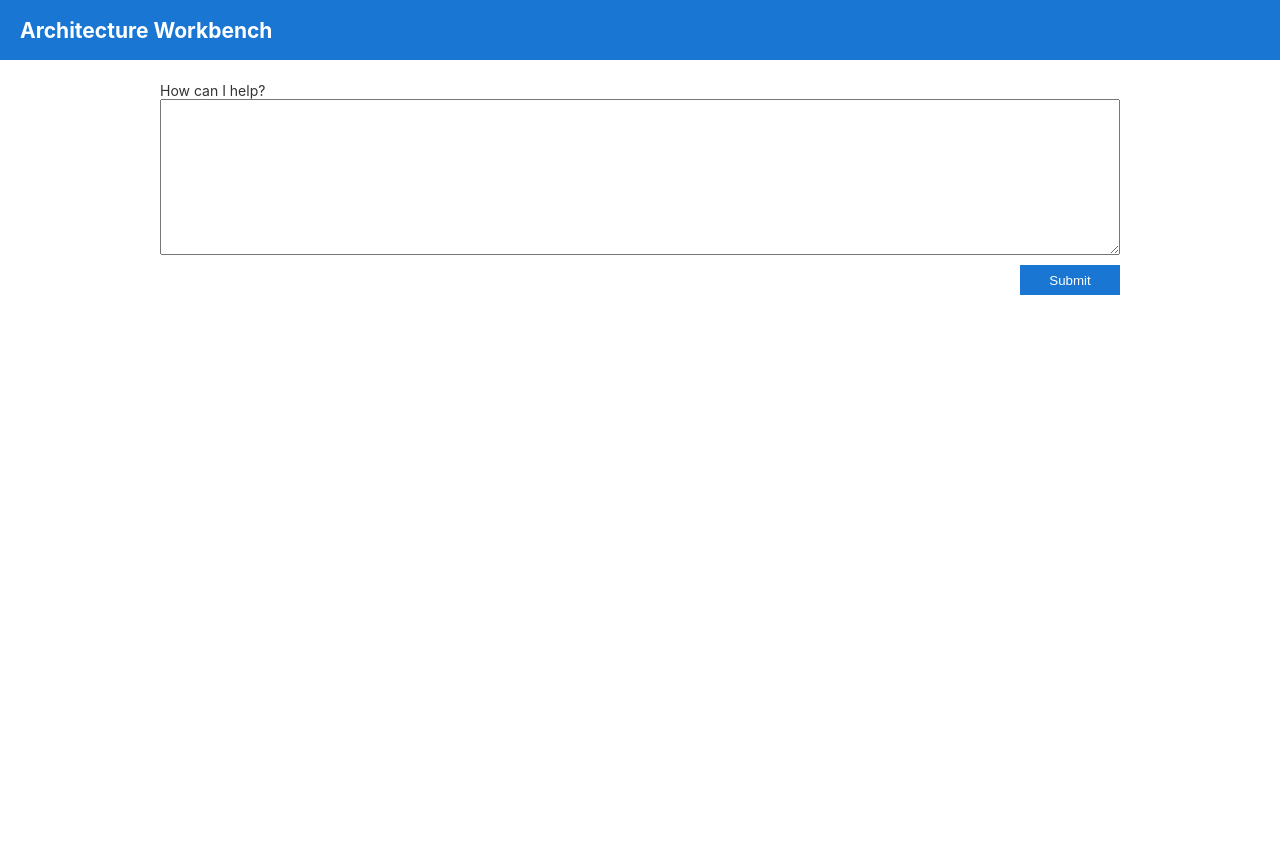
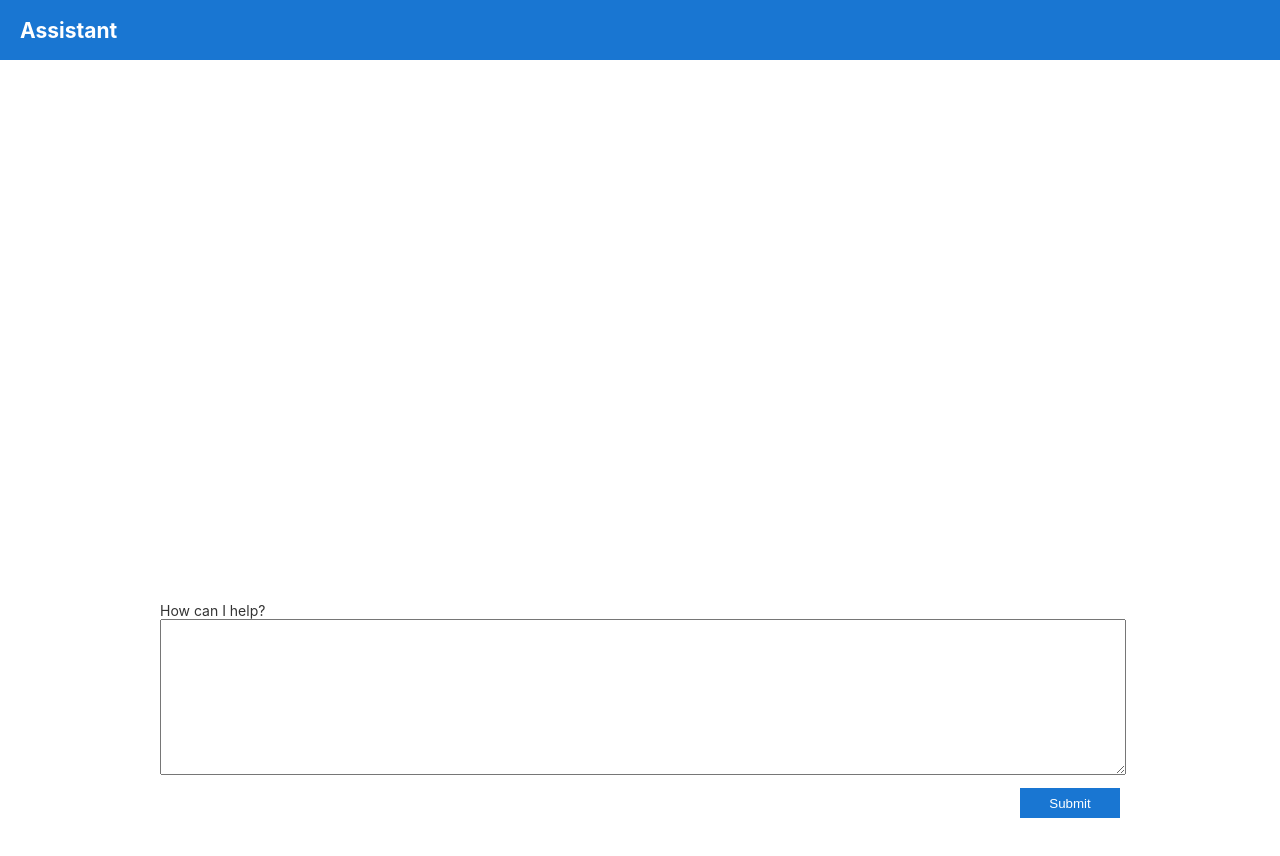
Before and after one commit to cmuthumal/archibench, an Angular app: page / in a window 1280 px wide. Shown: the top 856 px of the page. Before the commit the page ends 800 px from the top, so only its background shows below. Built offline with nearby package versions, Linux system fonts and the light colour scheme.

Commit message:
assistand

```diff
--- a/src/app/app.component.html
+++ b/src/app/app.component.html
@@ -1,16 +1,22 @@
 <div class="toolbar" role="banner">
-  <h2 class="ml-20">Architecture Workbench</h2>
+  <h2 class="ml-20">Assistant</h2>
 </div>
 
 <div class="content" role="main">
-  <p>How can I help?</p>
-  <textarea class="mb-10" [(ngModel)]="requirementStr" rows="10" cols="50"></textarea>
-  <div class="btn-div">
-    <button *ngIf="!loading" class="btn mb-20" (click)="onSubmit()">Submit</button>
-    <button *ngIf="loading" class="btn mb-20" (click)="onSubmit()">Loading...</button>
+  <div class="chat-area">
+    <div *ngFor="let chatItem of chat">
+      <p class="bubble" [ngClass]="{'chat-bubble': chatItem.speaker=='chat', 'me-bubble': chatItem.speaker=='me'}">
+        {{chatItem.msg}}
+      </p>
+    </div>
   </div>
 
-  <p *ngIf="answer" class="mb-20">
-    <strong>Answer:</strong> {{answer}}
-  </p>
+  <div class="input-area">
+    <p>How can I help?</p>
+    <textarea name="input-text-area" class="mb-10" [(ngModel)]="requirementStr" rows="10" cols="50"></textarea>
+    <div class="btn-div">
+      <button *ngIf="!loading" class="btn mb-20" (click)="onSubmit()">Submit</button>
+      <button *ngIf="loading" class="btn mb-20" (click)="onSubmit()">Loading...</button>
+    </div>
+  </div>
 </div>
--- a/src/app/app.component.scss
+++ b/src/app/app.component.scss
@@ -63,6 +63,12 @@ p {
   flex-direction: column;
 }
 
+.input-area {
+  textarea {
+    width: 100%;
+  }
+}
+
 .btn-div {
   text-align: right;
 }
@@ -91,6 +97,27 @@ p {
   width: fit-content;
 }
 
+.chat-area {
+  height: 65vh;
+  overflow-y: scroll;
+}
+
+.bubble {
+  width: fit-content;
+  padding: 5px 10px;
+  margin-bottom: 10px;
+  border-radius: 10px;
+}
+
+.me-bubble {
+  color: white;
+  background-color: #1976d2;
+}
+
+.chat-bubble {
+  background-color: lightgreen;
+}
+
 @media screen and (max-width: 575px) {
   svg#rocket-smoke {
     display: none;
--- a/src/app/app.component.ts
+++ b/src/app/app.component.ts
@@ -13,12 +13,23 @@ export class AppComponent {
   mermaidAiInputStr: string = '';
   encodedDiagram: string = '';
   loading: boolean = false;
+  chat = [
+    {
+      speaker: '',
+      msg: '',
+    },
+  ];
 
   answer: string = '';
 
   constructor(public dataService: DataService) {}
 
   onSubmit() {
+    this.chat.push({
+      speaker: 'me',
+      msg: this.requirementStr,
+    });
+
     if (this.requirementStr.length > 10) {
       this.loading = true;
 
@@ -39,8 +50,19 @@ export class AppComponent {
       };
 
       this.dataService.getArchitectureSuggestion(body).subscribe((res: any) => {
-        if (res && res.choices && res.choices[0] && res.choices[0].message && res.choices[0].message.content) {
+        if (
+          res &&
+          res.choices &&
+          res.choices[0] &&
+          res.choices[0].message &&
+          res.choices[0].message.content
+        ) {
           this.answer = res.choices[0].message.content;
+          this.chat.push({
+            speaker: 'chat',
+            msg: this.answer,
+          });
+          this.requirementStr = '';
           this.loading = false;
         } else {
           this.answer = 'Something went wrong. Please try again later.';
```
